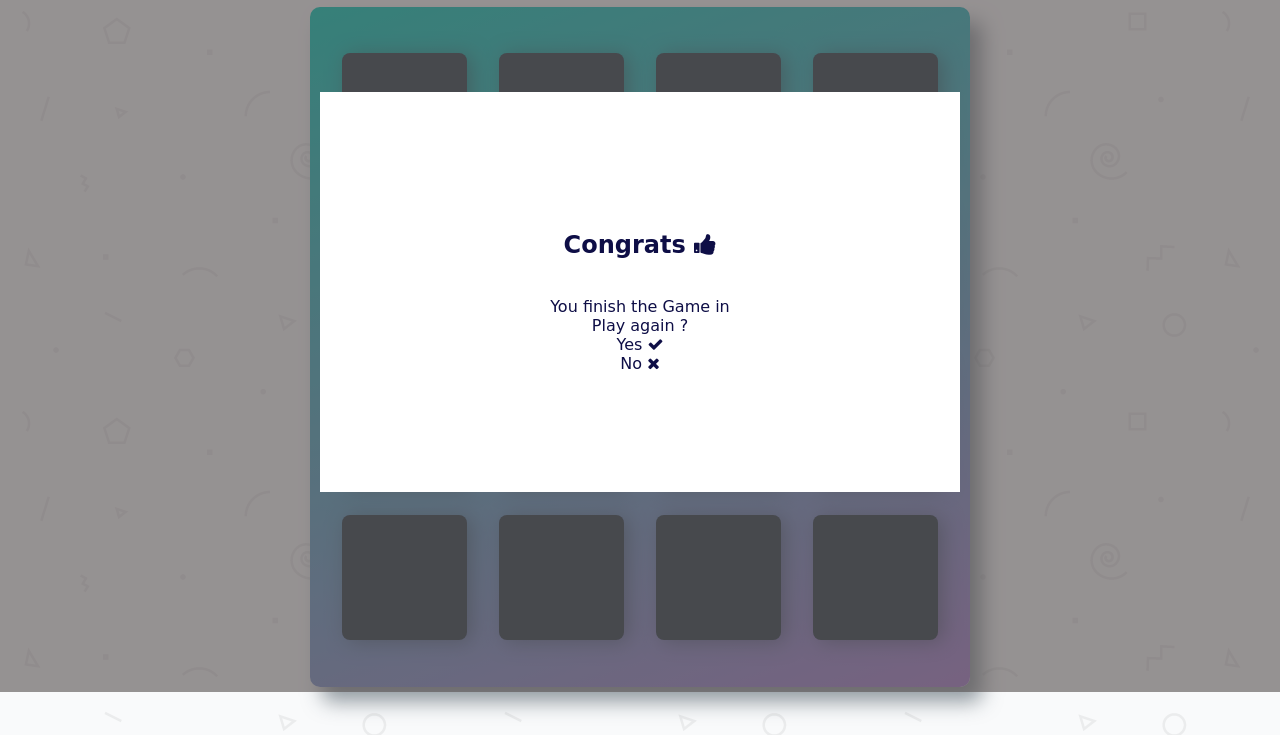
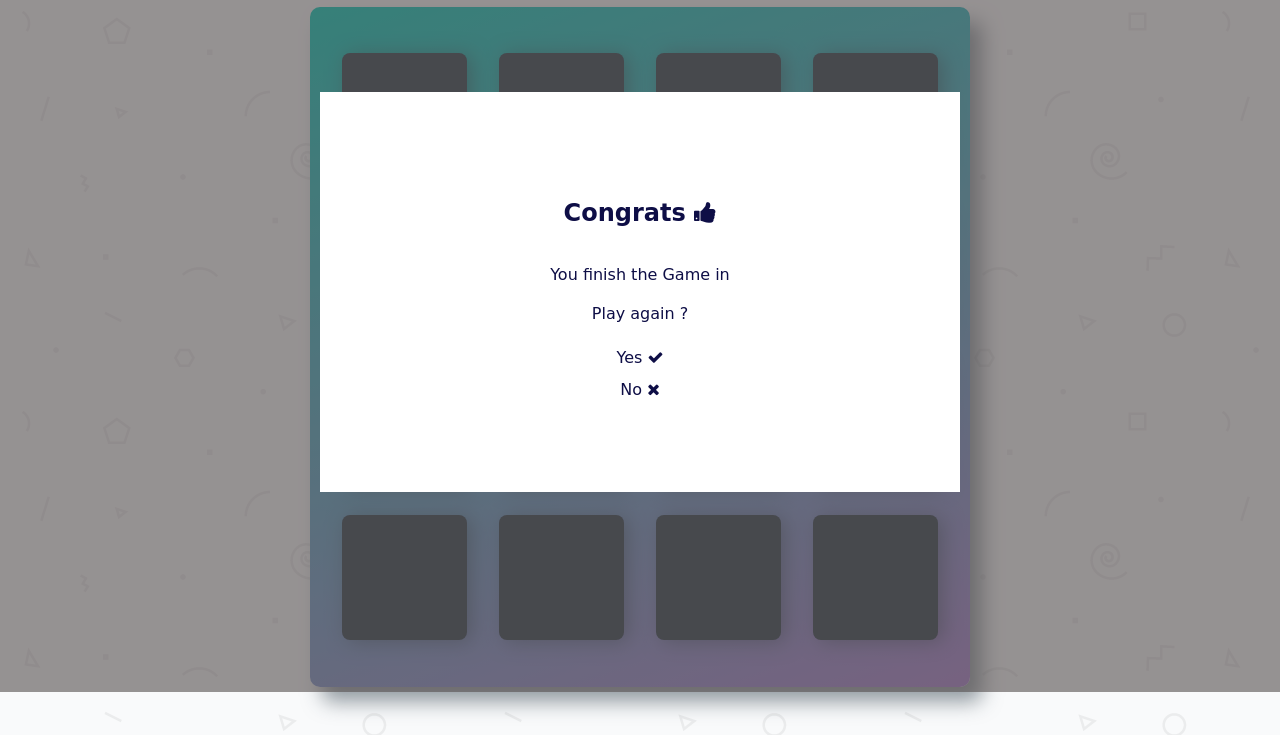
Before and after one commit to mariam-fouad/-Memory-Game, a plain HTML site: page index.html in a window 1280 px wide. Shown: the part 108-843 px from the top of the page. Drawn offline with Linux system fonts and the light colour scheme; a web font is replaced by a local one.

Commit message:
add some style to the message

```diff
--- a/css/app.css
+++ b/css/app.css
@@ -129,5 +129,15 @@ h1 {
 }
 
 .message-box{
-    display: flex;
+    margin:3% 0;
 }
+
+.answer{
+    cursor: pointer;
+    display: inline-block;
+    padding: 1% 2%;
+}
+
+.answer:hover{
+    background-color: #f18828;
+}
--- a/index.html
+++ b/index.html
@@ -93,10 +93,10 @@
             <div class="message-box">
                 Play again ?
             </div>
-            <div class="play-again">
+            <div class="play-again answer">
                 Yes <i class="fa fa-check"></i>
             </div>
-            <div class="cancel">
+            <div class="cancel answer">
                 No <i class="fa fa-times"></i>
             </div>
         </div>
```
